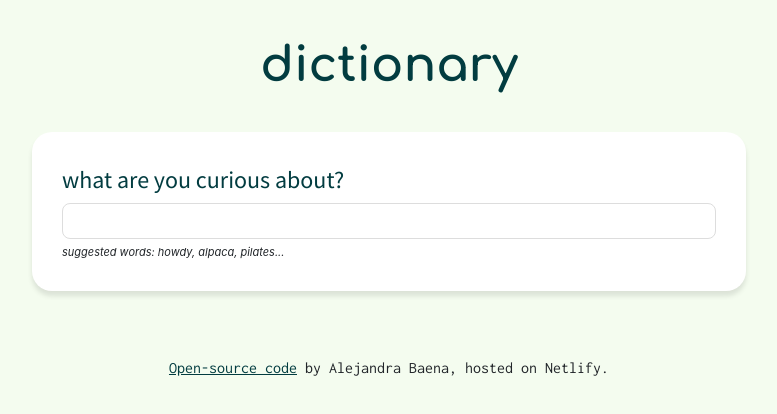
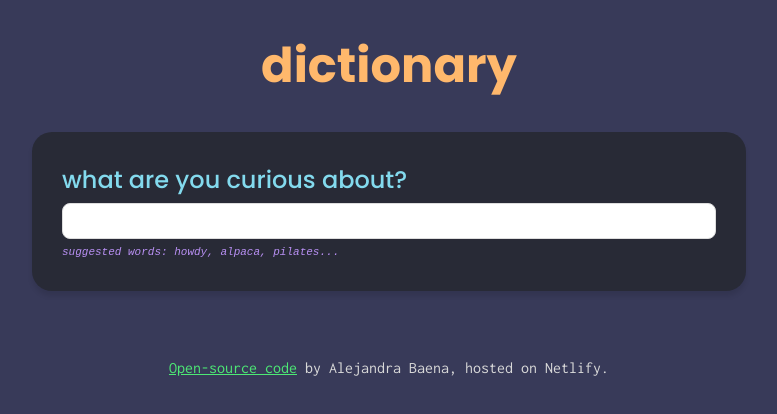
Before and after one commit to baenaale/react-dictionary-ab, a React (Create React App) app: page / in a window 1280 px wide. Shown: the top 414 px of the page, without its empty margins (251-1028 px from the left). Built offline with nearby package versions, Linux system fonts and the light colour scheme; no server answers.

Commit message:
font and color changes, finishing touches

```diff
--- a/public/index.html
+++ b/public/index.html
@@ -12,7 +12,7 @@
     <link rel="preconnect" href="https://fonts.googleapis.com" />
     <link rel="preconnect" href="https://fonts.gstatic.com" crossorigin />
     <link
-      href="https://fonts.googleapis.com/css2?family=Comfortaa:wght@300;400;500;600;700&family=Inconsolata:wght@200;300;400;500&family=Source+Sans+Pro:ital,wght@0,300;0,400;0,600;1,300;1,400&display=swap"
+      href="https://fonts.googleapis.com/css2?family=Inconsolata:wght@200;300;400;500&family=Poppins:wght@300;400;500;600;700&display=swap"
       rel="stylesheet"
     />
     <script
--- a/src/App.css
+++ b/src/App.css
@@ -1,5 +1,5 @@
 body {
-  background: #f4fcef;
+  background: #383a59;
 }
 .App {
   max-width: 768px;
@@ -9,21 +9,22 @@ body {
   font-size: 48px;
   margin: 30px 0;
   text-align: center;
-  font-family: "Comfortaa", cursive;
+  font-family: "Poppins", sans-serif;
   font-weight: 700;
-  color: #023c40;
+  color: #ffb86c;
 }
 a {
-  color: #023c40;
+  color: #4de975;
 }
 a:not([href]):not([class]) {
-  color: #023c40;
+  color: #4de975;
   text-decoration: none;
 }
 a:not([href]):not([class]):hover {
-  color: white;
+  color: #282a36;
 }
 .App footer {
   font-family: "Inconsolata", monospace;
   padding: 50px;
+  color: #d9d9d9;
 }
--- a/src/Dictionary.css
+++ b/src/Dictionary.css
@@ -1,5 +1,5 @@
 .Dictionary section {
-  background-color: white;
+  background-color: #282a36;
   padding: 30px;
   margin: 15px;
   border-radius: 20px;
@@ -13,14 +13,17 @@
   color: #333;
 }
 .Dictionary .hint {
+  color: #b990f4;
   font-size: 11px;
   margin-top: 5px;
   font-style: italic;
+  font-family: "Fira Mono", monospace;
 }
 .Dictionary .greeting {
   font-size: 24px;
   line-height: 1.5;
   margin-bottom: 5px;
-  font-family: "Source Sans Pro", sans-serif;
-  color: #023c40;
+  font-family: "Poppins", sans-serif;
+  font-weight: 500;
+  color: #83daee;
 }
--- a/src/Meaning.css
+++ b/src/Meaning.css
@@ -1,13 +1,13 @@
 .Meaning h3 {
   font-size: 24px;
   line-height: 1.5;
-  font-weight: bold;
-  font-family: "Source Sans Pro", sans-serif;
-  color: #023c40;
+  font-weight: 500;
+  font-family: "Poppins", sans-serif;
+  color: #dee784;
 }
 .Meaning .example {
   font-size: 16px;
-  color: #70757a;
+  color: #d9d9d9;
   font-style: italic;
   margin-top: 10px;
   margin-left: 30px;
@@ -15,5 +15,7 @@
 }
 .Meaning .definition {
   font-size: 16px;
-  font-family: "Source Sans Pro", sans-serif;
+  font-family: "Poppins", sans-serif;
+  font-weight: 300;
+  color: #fff;
 }
--- a/src/Phonetic.css
+++ b/src/Phonetic.css
@@ -3,7 +3,7 @@
 }
 .Phonetic a {
   font-size: 12px;
-  border: 1px solid #ddd;
+  border: 1px solid #4de975;
   border-radius: 20px;
   padding: 10px 20px;
   text-decoration: none;
@@ -11,9 +11,10 @@
   margin: 10px;
 }
 .Phonetic a:hover {
-  background-color: #023c40;
-  color: white;
+  background-color: #4de975;
+  color: #282a36;
 }
 .Phonetic .text {
   opacity: 0.7;
+  color: #d9d9d9;
 }
--- a/src/Results.css
+++ b/src/Results.css
@@ -2,6 +2,6 @@
   font-weight: bold;
   font-size: 36px;
   line-height: 1.5;
-  font-family: "Source Sans Pro", sans-serif;
-  color: #023c40;
+  font-family: "Poppins", sans-serif;
+  color: #de6db0;
 }
--- a/src/Synonyms.css
+++ b/src/Synonyms.css
@@ -3,7 +3,7 @@
   padding: 0;
   font-family: "Inconsolata", monospace;
   font-weight: 500;
-  color: #626466;
+  color: #d9d9d9;
 }
 .Synonyms li {
   font-size: 13px;
@@ -11,7 +11,7 @@
   padding-right: 14px;
 }
 .synonyms {
-  border: 1px solid;
+  border: 1px solid #b990f4;
   border-radius: 10px;
   padding-left: 15px;
   margin: 5px 10px;
```
